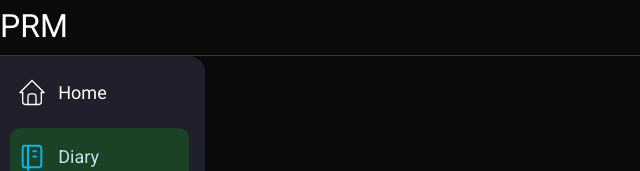
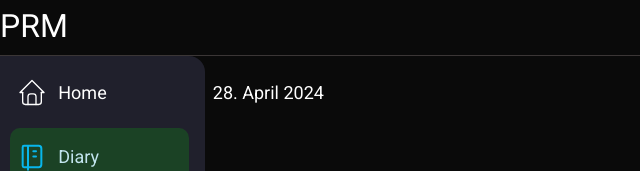
Before and after one commit to CodeComradesCodeComrades/PRM, a SvelteKit app in the folder web/: page /diary in a window 1280 px wide. Shown: the top 171 px of the page, without its empty margins (0-640 px from the left). Built offline with nearby package versions, Linux system fonts and the light colour scheme.

Commit message:
Create UserPageLayout Component and Diary Page

```diff
--- /dev/null
+++ b/web/src/lib/UserPageLayout.svelte
@@ -0,0 +1,25 @@
+<script>
+  import Navbar from "$lib/Navbar.svelte";
+  import Sidebar from "$lib/Sidebar.svelte";
+</script>
+
+<Navbar />
+<Sidebar />
+
+<div class="page-content">
+  <slot />
+</div>
+
+<style>
+  .page-content {
+    position: absolute;
+    margin-top: 7vh;
+    margin-left: 16vw;
+  }
+
+  @media (min-width: 2400px) {
+    .page-content {
+      margin-top: 6vh;
+    }
+  }
+</style>
--- a/web/src/routes/diary/+page.svelte
+++ b/web/src/routes/diary/+page.svelte
@@ -1,7 +1,24 @@
 <script>
-    import Navbar from "$lib/Navbar.svelte";
-    import Sidebar from "$lib/Sidebar.svelte";
+  import UserPageLayout from "$lib/UserPageLayout.svelte";
 </script>
 
-<Navbar />
-<Sidebar />
+<UserPageLayout>
+  <div>
+    <div class="diary-entry">
+      <p class="roboto">28. April 2024</p>
+    </div>
+  </div>
+</UserPageLayout>
+
+<style>
+  .diary-entry {
+  }
+
+  .roboto {
+    color: white;
+    font-size: 18px;
+    font-family: "Roboto", sans-serif;
+    font-weight: 400;
+    font-style: normal;
+  }
+</style>
```
